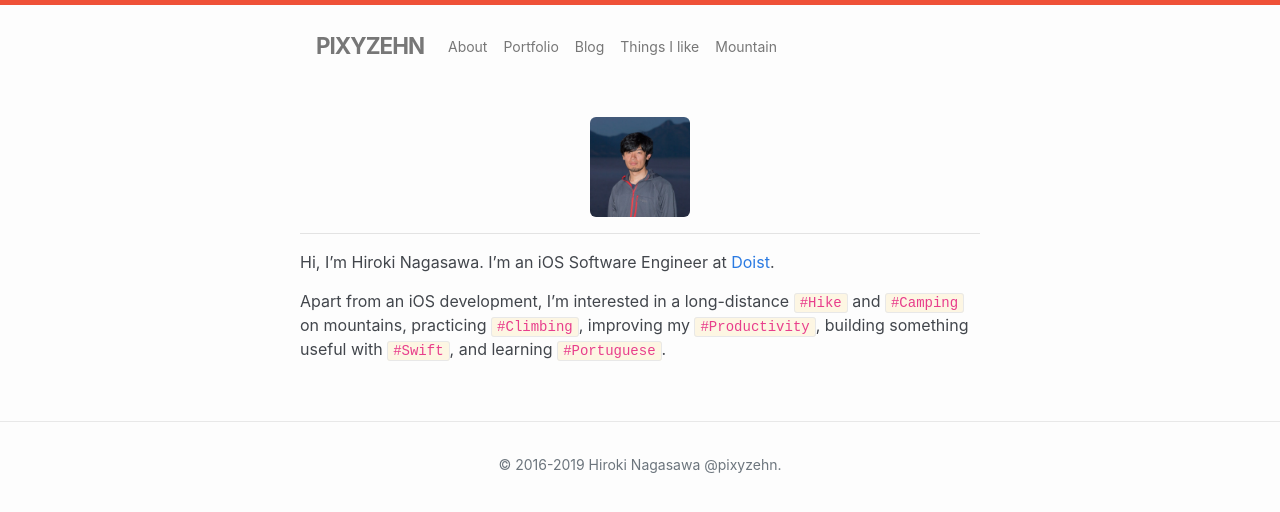
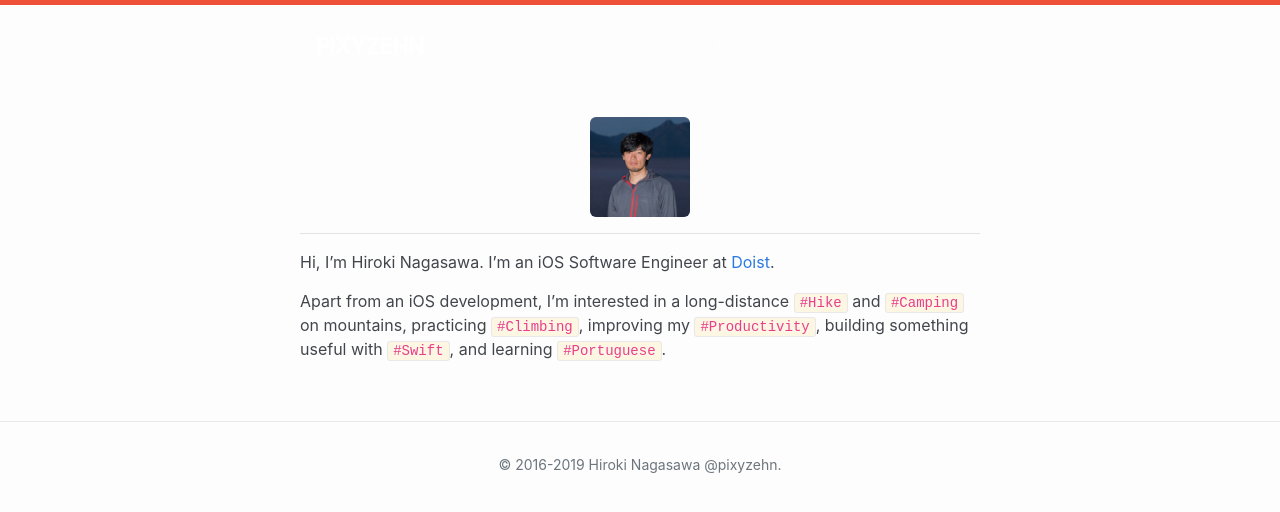
Before and after one commit to pixyzehn/pixyzehn.com, a Jekyll site: the page built from about.md, in a window 1280 px wide. Shown: the top 512 px of the page. Built offline with Jekyll 4.4.1, drawn with Linux system fonts in a browser that asks for light colours; nearby versions of some CDN libraries; library files that are not in the unit come from our copies.

Commit message:
Use 'navbar-dark' instead

```diff
--- a/_includes/header.html
+++ b/_includes/header.html
@@ -1,6 +1,6 @@
 <header class="nav-header">
     <div class="wrapper">
-        <nav class="navbar navbar-expand-lg">
+        <nav class="navbar navbar-expand-lg navbar-dark">
             <a class="navbar-brand" href="{{ site.baseurl }}/">{{ site.title }}</a>
             <button class="navbar-toggler" type="button" data-toggle="collapse" data-target="#navbarNavAltMarkup"
                 aria-controls="navbarNavAltMarkup" aria-expanded="false" aria-label="Toggle navigation">
```
